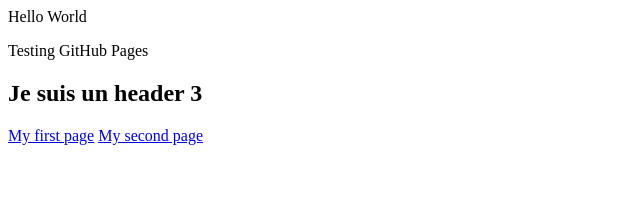
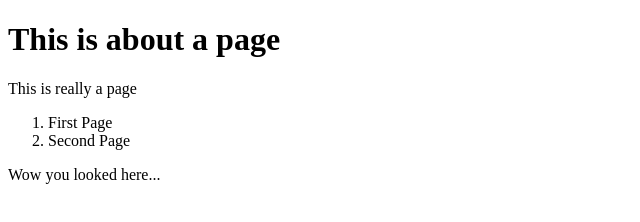
Before and after one commit to alexedugal/alexedugal.github.io, a plain HTML site: page index.html in a window 1280 px wide. Shown: the whole page, without its empty margins (0-640 px from the left). Drawn offline with Linux system fonts and the light colour scheme.

Commit message:
Update index.html

```diff
--- a/index.html
+++ b/index.html
@@ -1,10 +1,19 @@
-<!DOCTYPE HTML>
-<html>
+<!DOCTYPE html>
+<html lang="en">
+<head>
+    <meta charset="UTF-8">
+    <meta name="viewport" content="width=<device-width>, initial-scale=1.0">
+    <title>Main page</title>
+</head>
 <body>
-<hi>Hello World</h1>
-<p>Testing GitHub Pages</p>
-<h2> Je suis un header 3</h2>
-<a href="myfirstpage.html">My first page</a>
-<a href="mysecondpage.html">My second page</a>
+<main>
+    <h1>This is about a page</h1>
+    <p>This is really a page</p>
+    <ol>
+        <li>First Page</li>
+        <li>Second Page</li>
+    </ol>
+</main>
+<footer>Wow you looked here...</footer>
 </body>
 </html>
```
